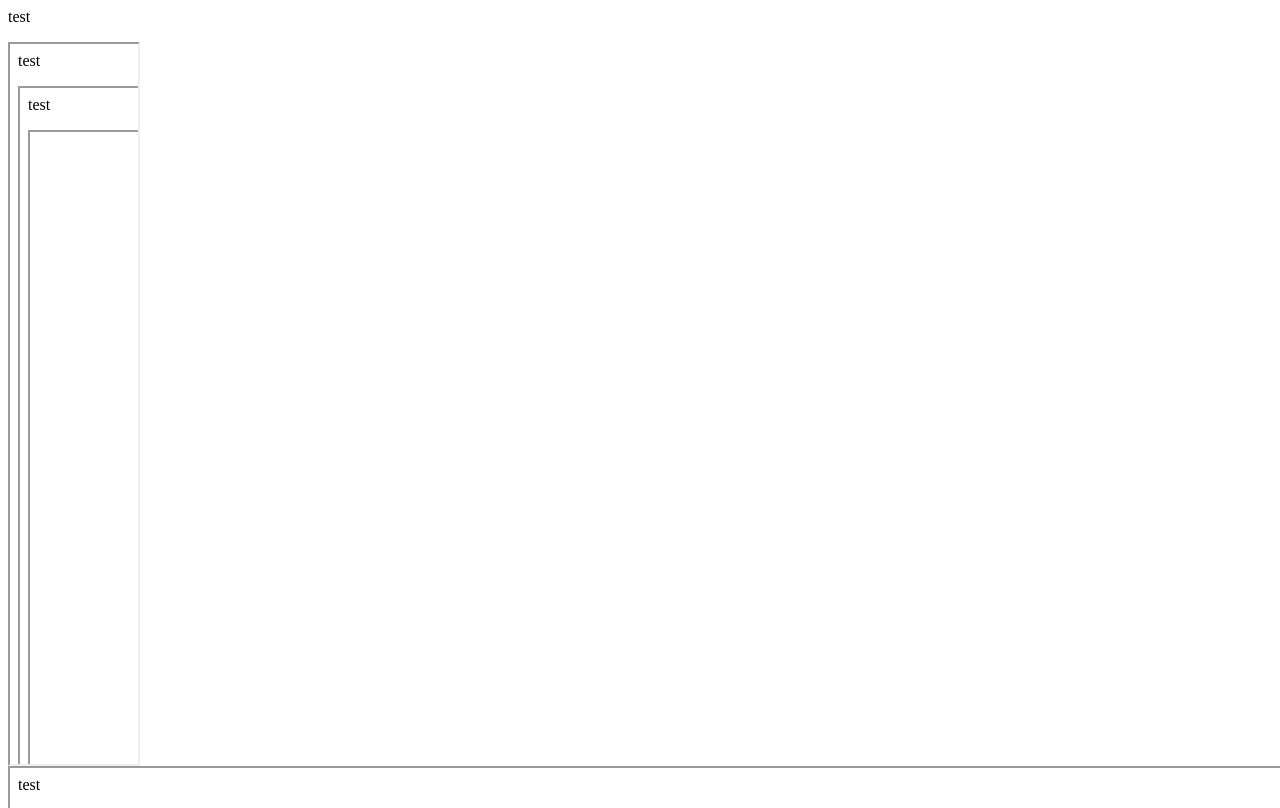
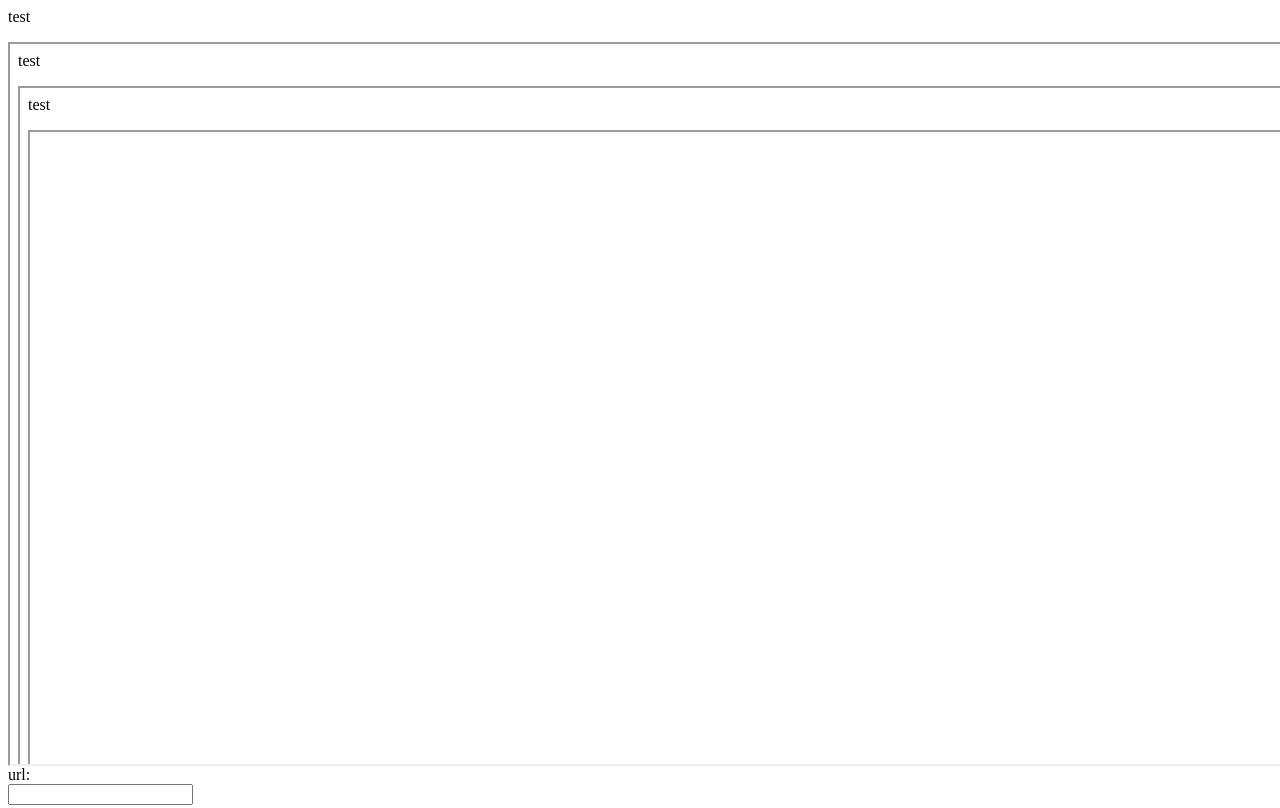
Before and after one commit to zacharysmith53/website, a plain HTML site: page pages/blocker/index.html in a window 1280 px wide. Shown: the top 808 px of the page. Drawn offline with Linux system fonts and the light colour scheme.

Commit message:
Update index.html

```diff
--- a/pages/blocker/index.html
+++ b/pages/blocker/index.html
@@ -5,7 +5,6 @@
   <body>
     <p>test</p>
     <script src="../../data/js/dyknowblocker.js"></script>
-	<iframe id="target" src="./" height="720" width="128o"></iframe>
 	<iframe id="target" src="./" height="720" width="1280"></iframe>
 	<form id="form">
 	   url:<br>
```
